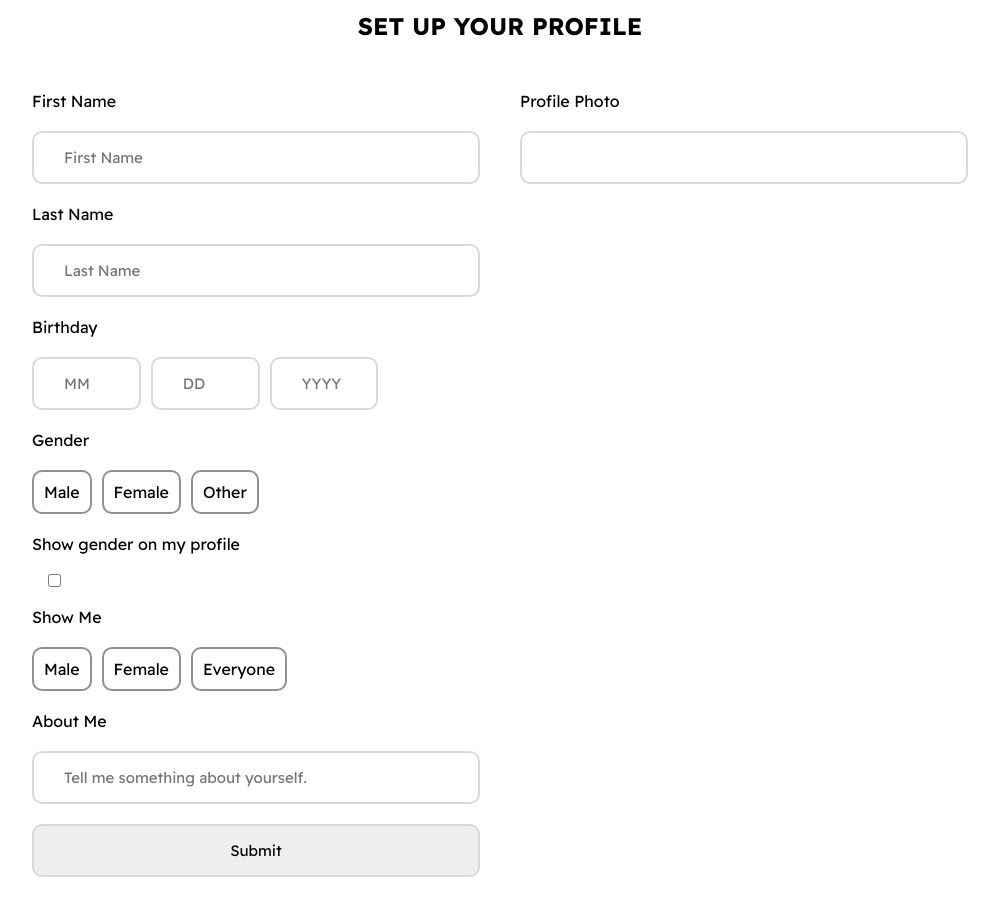
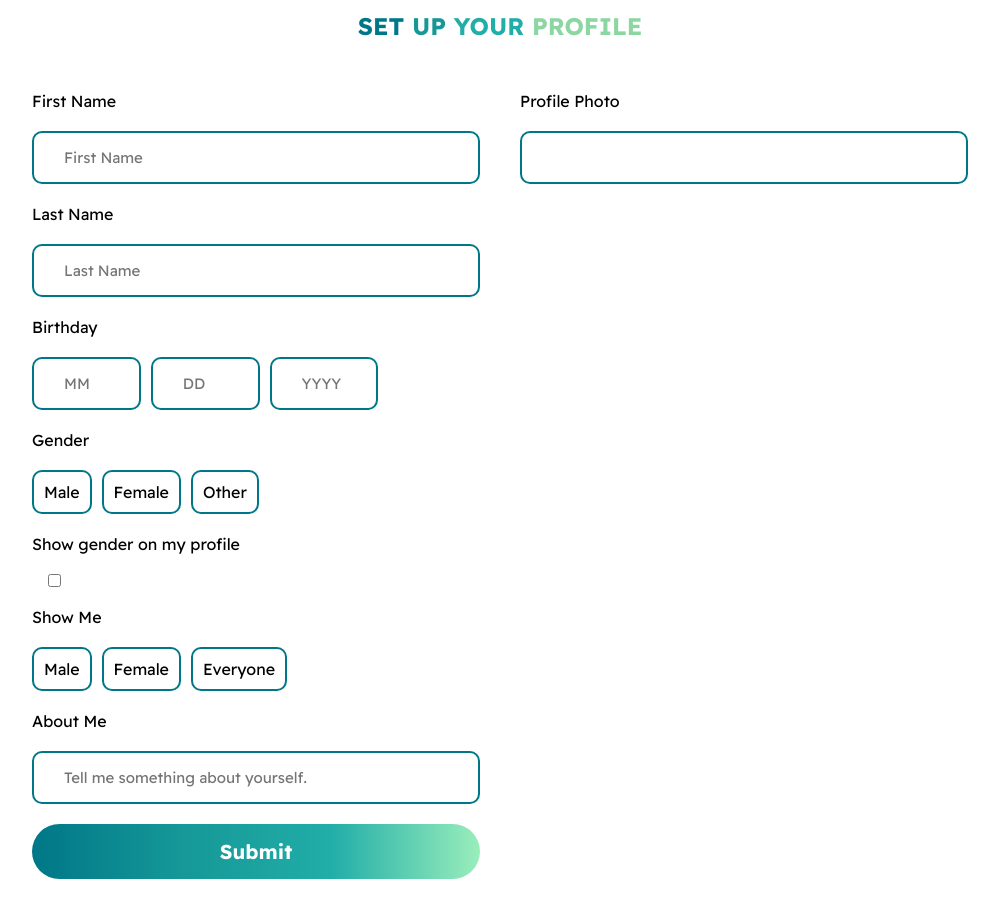
Before and after one commit to krish1925/CS35L-Group-Project, a React (Create React App) app in the folder fit-match/client/: page /onboarding in a window 1280 px wide. Shown: the part 120-1029 px from the top of the page, without its empty margins (140-1139 px from the left). Built offline with nearby package versions, Linux system fonts and the light colour scheme.

Commit message:
css changes to onboarding page

```diff
--- a/fit-match/client/src/index.css
+++ b/fit-match/client/src/index.css
@@ -129,7 +129,7 @@ nav .logo-container .logo{
 /*------- OnBoarding Page -------*/
 
 .onboarding {
-  border-top: solid 1px #989996;
+  border-top: solid 1px black;
 }
 
 .onboarding form {
@@ -149,7 +149,7 @@ nav .logo-container .logo{
   padding: 15px 30px;
   margin: 10px 0;
   font-size: 15px;
-  border: solid 2px rgb(217, 217, 217);
+  border: solid 2px #007788;
   border-radius: 10px;
 }
 
@@ -174,7 +174,7 @@ nav .logo-container .logo{
 
 .onboarding form .multiple-input-container label {
   padding: 10px;
-  border: solid 2px rgb(144, 144, 144);
+  border: solid 2px #007788;
   border-radius: 10px;
   transition: all 0.3s;
   margin-right: 10px;
@@ -193,7 +193,16 @@ nav .logo-container .logo{
 }
 
 .onboarding form input[type="radio"]:checked + label {
-  border: solid 2px #95d609;
+  background-color: #bee9cf;
+}
+
+.onboarding form input[type="submit"] {
+  background: linear-gradient(to right, #007788, #159897, #21ADA8, #99eebb);
+  color: white;
+  font-weight: bold;
+  font-size: 20px;
+  border-radius: 30px;
+  border: none;
 }
 
 .onboarding form input[type="submit"]:hover {
--- a/fit-match/client/src/pages/Home.css
+++ b/fit-match/client/src/pages/Home.css
@@ -7,7 +7,7 @@
     top: 50%;
     left: 50%;
     margin-right: -50%;
-    transform: translate(-50%, -50%)
+    transform: translate(-50%, -50%);
 }
 
 .overlay home{
--- a/fit-match/client/src/pages/OnBoarding.js
+++ b/fit-match/client/src/pages/OnBoarding.js
@@ -58,7 +58,12 @@ function OnBoarding() {
                 showModal={false}
             />
             <div className="onboarding">
-                <h2>SET UP YOUR PROFILE</h2>
+                <h2>
+                    <span style={{color:'#007788'}}>SET </span>
+                    <span style={{color:'#159897'}}>UP </span>
+                    <span style={{color:'#21ADA8'}}>YOUR </span>
+                    <span style={{color:'#8cd6a2'}}>PROFILE </span>
+                </h2>
 
                 <form onSubmit={handleSubmit}>
                     <section>
```
